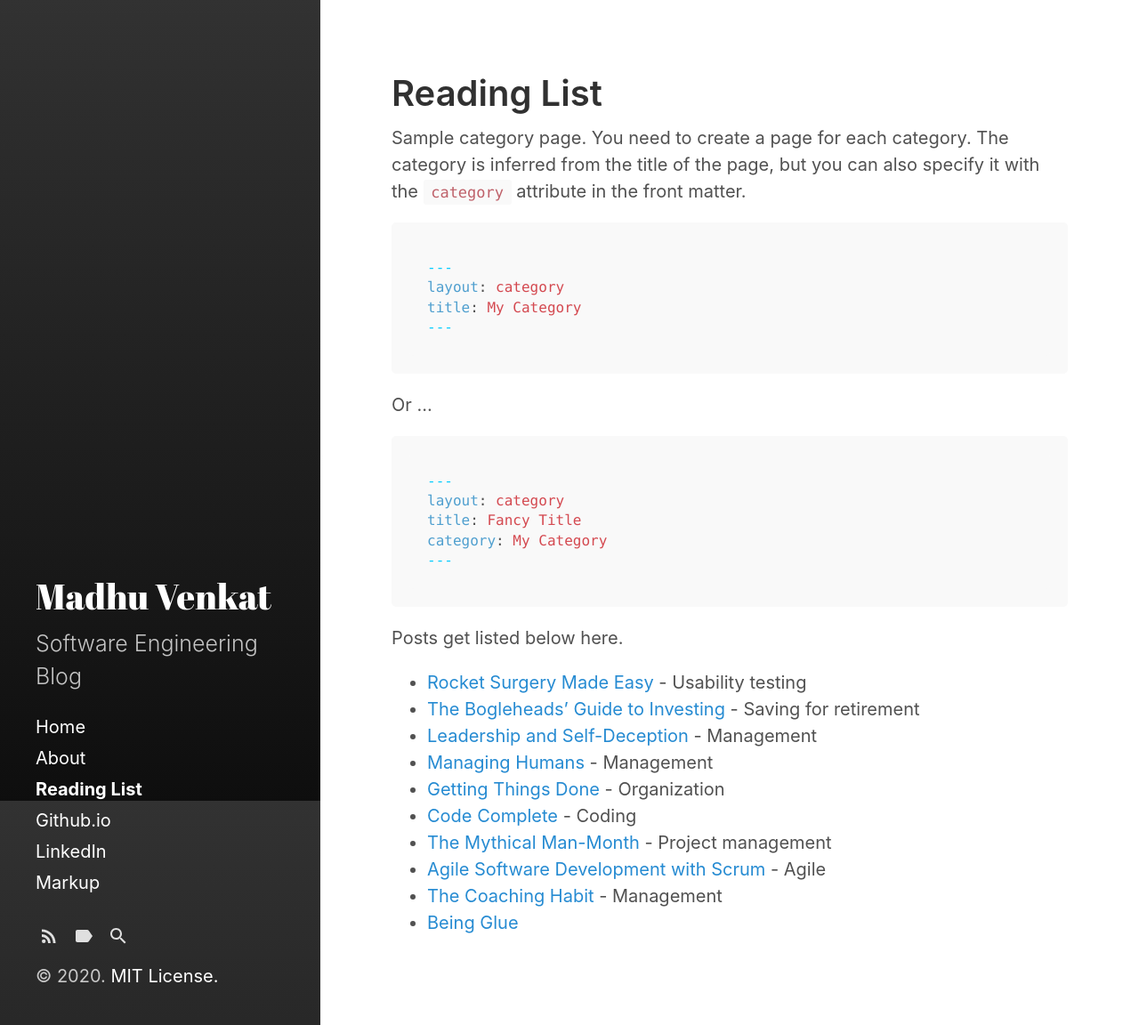
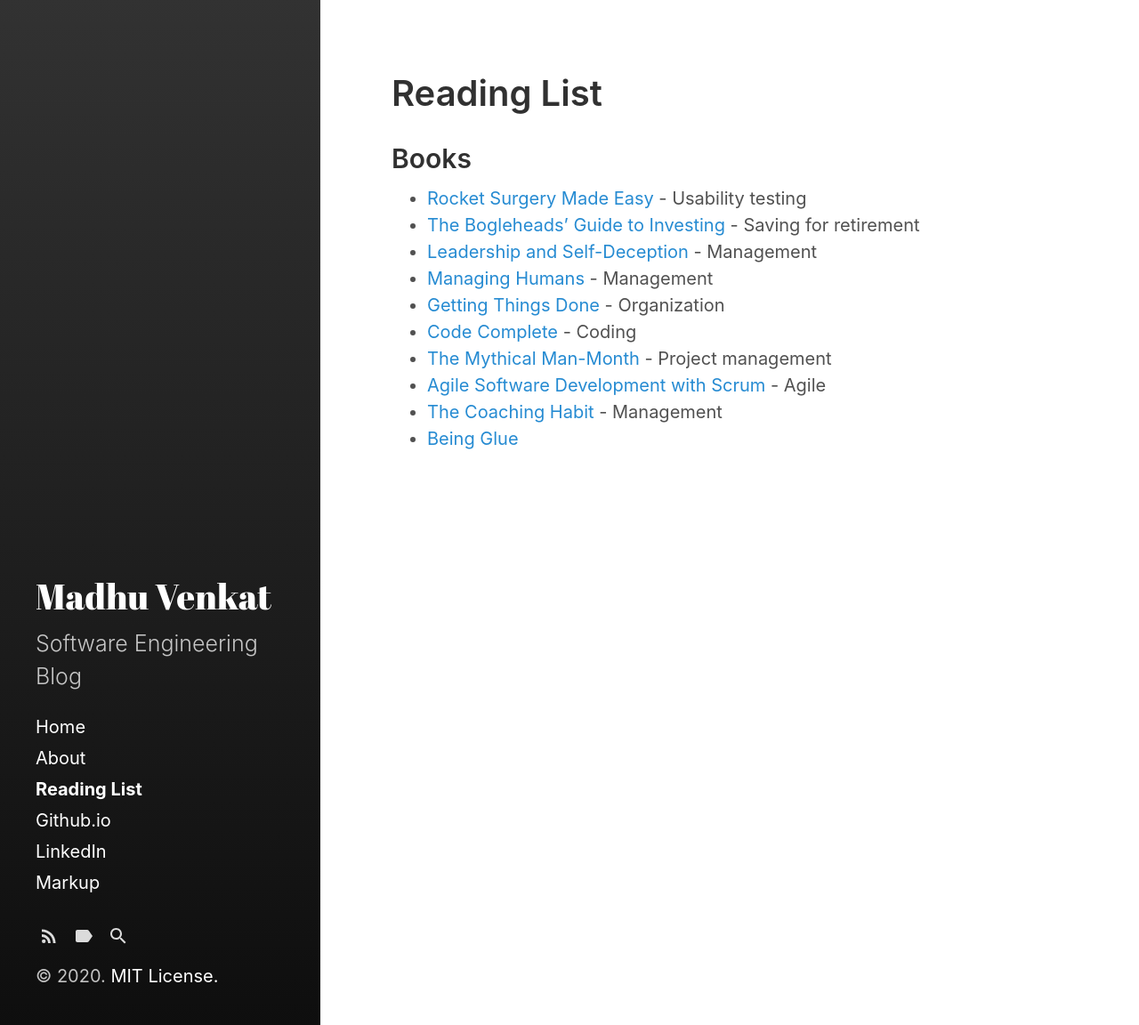
Before and after one commit to madhuvenkatk/blog, a Jekyll site: the page built from category/edge-case.md, in a window 1280 px wide and 1152 px high. Shown: the whole window at 89% size. Built offline with Jekyll 4.4.1, drawn with Linux system fonts in a browser that asks for light colours.

Commit message:
reading list

````diff
--- a/category/edge-case.md
+++ b/category/edge-case.md
@@ -2,30 +2,7 @@
 layout: category
 title: Reading List
 ---
-
-
-Sample category page. You need to create a page for each category.
-The category is inferred from the title of the page, but you can also
-specify it with the `category` attribute in the front matter.
-
-```md
----
-layout: category
-title: My Category
----
-```
-
-Or ...
-
-```md
----
-layout: category
-title: Fancy Title
-category: My Category
----
-```
-
-Posts get listed below here.
+<h2>Books</h2>
 
 <ul>
   <li><a href="http://www.amazon.com/gp/product/B002UXRGNO">Rocket Surgery Made Easy</a> - Usability testing</li>
````
